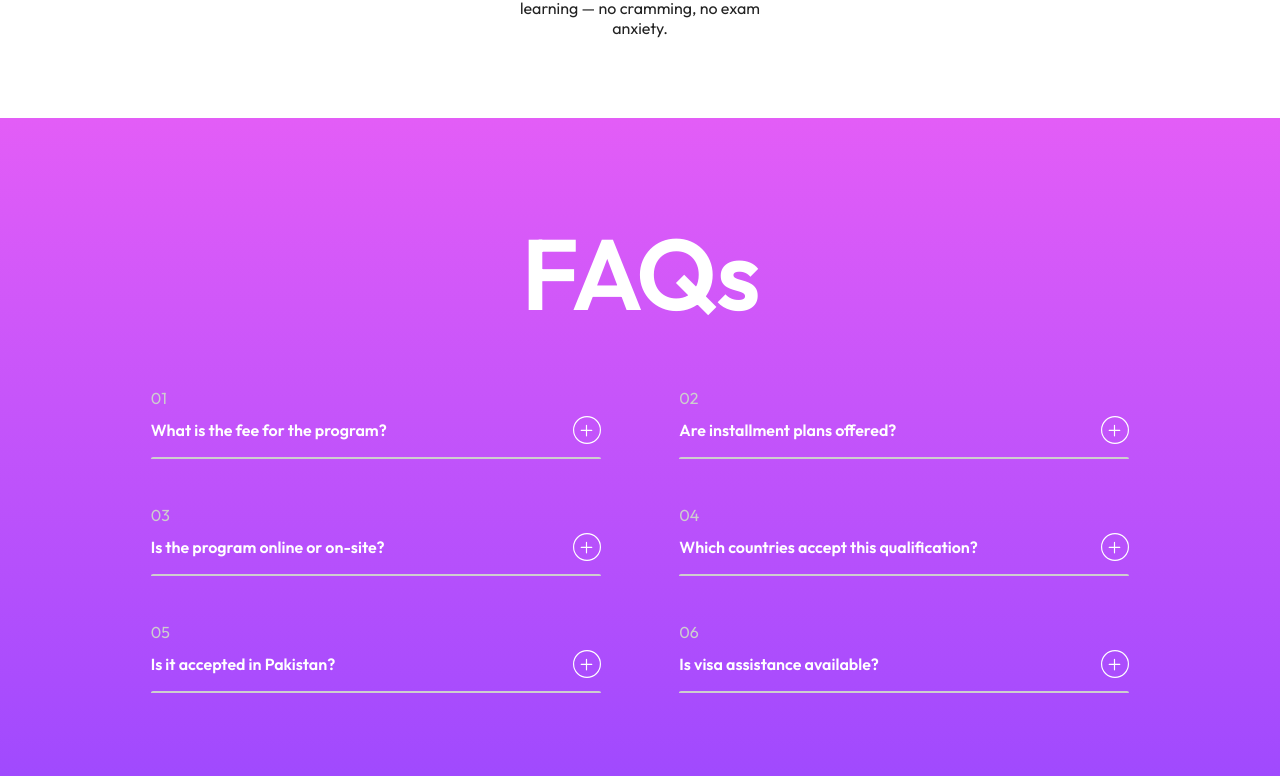
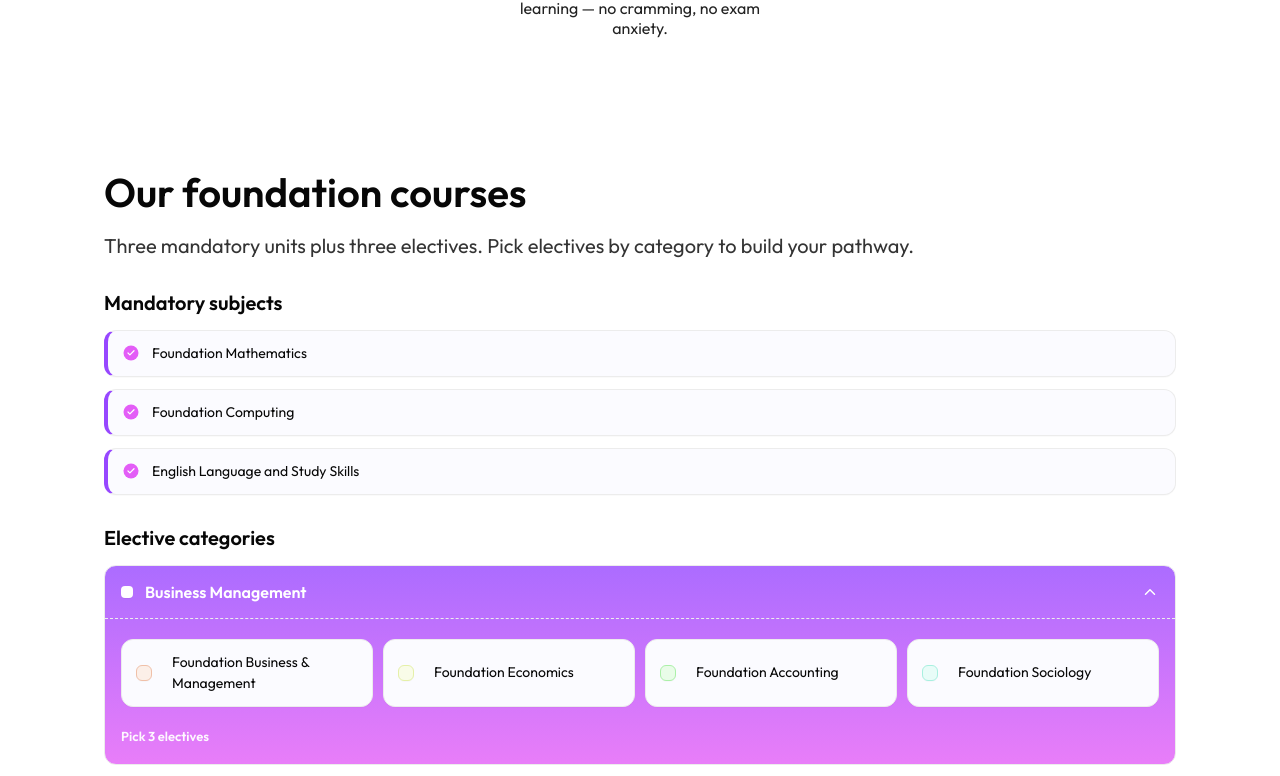
Before and after one commit to crownbridgelondonuk/crownbridge, a React (Vite) app: page / in a window 1280 px wide. Shown: the part 3087-3863 px from the top of the page. Built offline with nearby package versions, Linux system fonts and the light colour scheme.

Commit message:
Add foundation courses section

```diff
--- a/src/pages/Home.jsx
+++ b/src/pages/Home.jsx
@@ -9,6 +9,7 @@ import FAQ from "./components/FAQ"
 import WhoShouldJoin from "./components/WhoShouldJoin"
 import SkipALevels from "./components/SkipALevels"
 import Unsure from "./components/Unsure"
+import FoundationCourses from "./components/FoundationCourses"
 
 export default function Home() {
   return (
@@ -18,6 +19,7 @@ export default function Home() {
       <WhereNext />
       <Banner />
       <USP />
+      <FoundationCourses />
       <FAQ />
       <WhoShouldJoin />
       <section className="CTA" aria-label="Call to action section">
```
